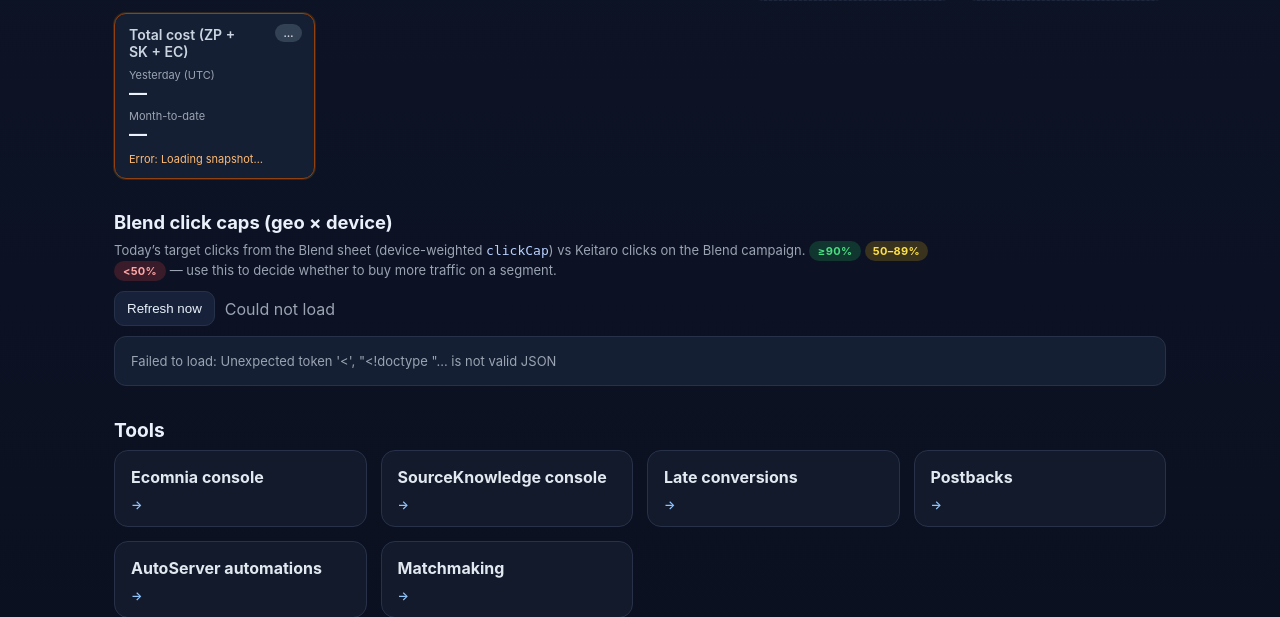
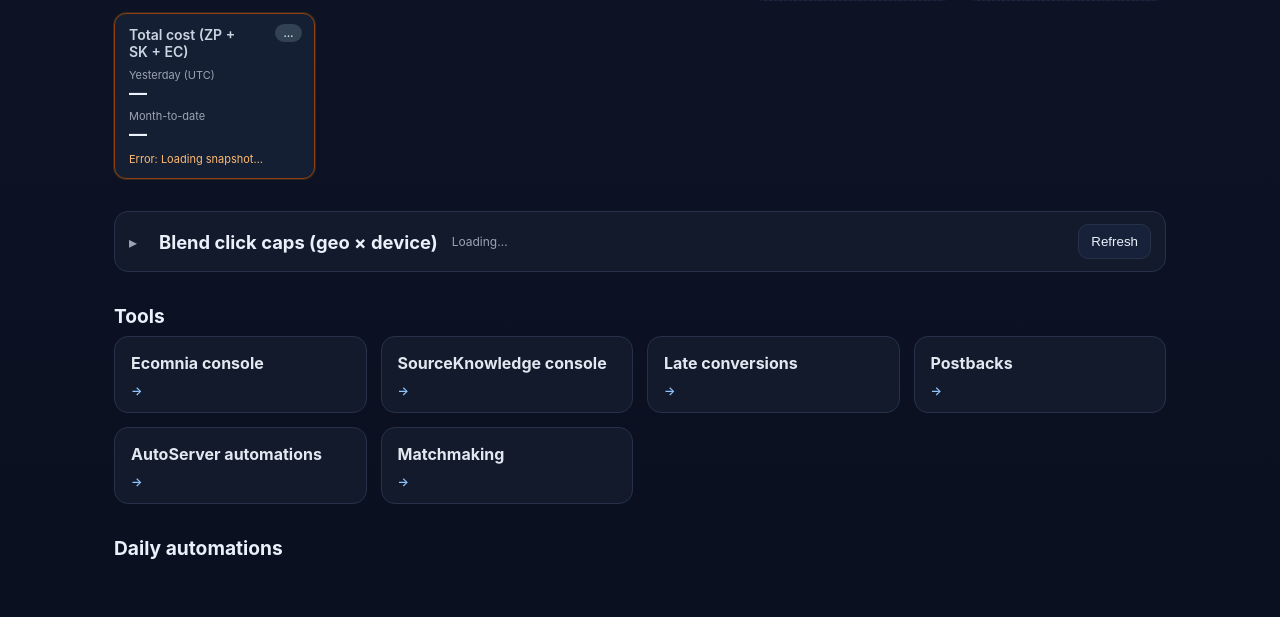
Before and after one commit to omri-alt/advantixTLBX, a Python web app: template templates/index.html in a window 1280 px wide. Shown: the part 561-1178 px from the top of the page. After the commit the page ends 1120 px from the top, so only its background shows below. Run offline with Jinja, Linux system fonts and the light colour scheme; the template is opened without the code that fills it, so the values that code supplies are empty.

Commit message:
Collapsible Blend cap widget; legacy caps split 50/50.
Hide zero-target geos by default; Keitaro weights use half cap per device for legacy rows.

Co-authored-by: Cursor <cursoragent@cursor.com>

```diff
--- a/templates/index.html
+++ b/templates/index.html
@@ -96,6 +96,20 @@
     }
     .pb-dismiss:hover { opacity: 1; background: rgba(0,0,0,0.12); }
     .blend-cap { margin: 0 0 32px; }
+    .blend-cap details.bc-panel { border: 1px solid var(--line); border-radius: 14px; background: var(--panel); padding: 0; }
+    .blend-cap details.bc-panel > summary {
+      list-style: none; cursor: pointer; padding: 12px 14px; display: flex; flex-wrap: wrap;
+      align-items: center; gap: 8px 14px; user-select: none;
+    }
+    .blend-cap details.bc-panel > summary::-webkit-details-marker { display: none; }
+    .blend-cap details.bc-panel > summary::before {
+      content: "▸"; display: inline-block; width: 1em; color: var(--muted);
+      transition: transform 0.15s ease;
+    }
+    .blend-cap details.bc-panel[open] > summary::before { transform: rotate(90deg); }
+    .blend-cap .bc-summary-title { font-size: 1.15rem; font-weight: 700; margin: 0; }
+    .blend-cap .bc-summary-stats { font-size: 12px; color: var(--muted); flex: 1; min-width: 200px; }
+    .blend-cap .bc-panel-body { padding: 0 14px 14px; border-top: 1px solid var(--line); }
     .blend-cap h2 { margin: 0 0 8px; font-size: 1.15rem; font-weight: 700; }
     .blend-cap .bc-actions { display: flex; flex-wrap: wrap; gap: 10px; align-items: center; margin: 0 0 10px; }
     .blend-cap .bc-meta { font-size: 12px; color: var(--muted); margin-bottom: 10px; }
@@ -162,22 +176,32 @@
     </section>
 
     <section class="blend-cap" id="blend-cap-widget" aria-live="polite">
-      <h2 class="section-title">Blend click caps (geo × device)</h2>
-      <p class="muted" style="margin:0 0 10px;font-size:13px;max-width:820px;">
-        Today’s target clicks from the Blend sheet (device-weighted <code>clickCap</code>) vs Keitaro clicks on the Blend campaign.
+      <details class="bc-panel" id="blend-cap-details">
+        <summary>
+          <span class="bc-summary-title">Blend click caps (geo × device)</span>
+          <span class="bc-summary-stats" id="blend-cap-summary-line">Loading…</span>
+          <button type="button" class="btn btn-sm" id="blend-cap-refresh-btn" title="Rebuild from Blend sheet + Keitaro">Refresh</button>
+        </summary>
+        <div class="bc-panel-body">
+          <p class="muted" style="margin:10px 0;font-size:13px;max-width:820px;">
+            Target clicks from the Blend sheet vs Keitaro today (UTC). Legacy rows split <code>clickCap</code> 50/50 desktop/mobile.
             <span class="bc-pill green" style="vertical-align:middle;">≥90%</span>
             <span class="bc-pill yellow" style="vertical-align:middle;">50–89%</span>
             <span class="bc-pill red" style="vertical-align:middle;">&lt;50%</span>
-        — use this to decide whether to buy more traffic on a segment.
           </p>
-      <div class="bc-actions">
-        <button type="button" class="btn btn-sm" id="blend-cap-refresh-btn" title="Rebuild from Blend sheet + Keitaro">Refresh now</button>
-        <span class="muted" id="blend-cap-meta">Loading…</span>
+          <div class="bc-actions" style="margin-bottom:10px;">
+            <label class="muted" style="font-size:12px;display:inline-flex;align-items:center;gap:6px;">
+              <input type="checkbox" id="blend-cap-show-zero-target" />
+              Show geos with clicks but no sheet cap
+            </label>
+            <span class="muted" id="blend-cap-meta"></span>
           </div>
           <div id="blend-cap-err" class="bc-err" style="display:none;"></div>
           <div class="blend-cap-table-wrap">
             <div id="blend-cap-body" class="bc-empty">Loading cap progress…</div>
           </div>
+        </div>
+      </details>
     </section>
 
     <section class="tools-section" aria-label="Tools">
@@ -572,14 +596,28 @@
   <script>
   (function() {
     var metaEl = document.getElementById("blend-cap-meta");
+    var summaryLine = document.getElementById("blend-cap-summary-line");
     var bodyEl = document.getElementById("blend-cap-body");
     var errEl = document.getElementById("blend-cap-err");
     var refreshBtn = document.getElementById("blend-cap-refresh-btn");
+    var showZeroCb = document.getElementById("blend-cap-show-zero-target");
     var apiUrl = {{ url_for("api_blend_cap_progress") | tojson }};
     var refreshUrl = {{ url_for("api_blend_cap_progress_refresh") | tojson }};
     var pollMs = 3 * 60 * 60 * 1000;
+    var lastData = null;
 
     if (!metaEl || !bodyEl) return;
+
+    function showZeroTarget() {
+      return showZeroCb && showZeroCb.checked;
+    }
+
+    function filterSegs(segs) {
+      if (showZeroTarget()) return segs;
+      return segs.filter(function(s) {
+        return (s.target_clicks || 0) > 0;
+      });
+    }
 
     function esc(s) {
       return String(s == null ? "" : s)
@@ -593,8 +631,24 @@
       return Math.max(0, Math.min(100, pct));
     }
 
+    function renderSummary(data) {
+      var segs = filterSegs((data && data.segments) || []);
+      var counts = { green: 0, yellow: 0, red: 0 };
+      segs.forEach(function(s) {
+        var lvl = s.level || "none";
+        if (counts[lvl] != null) counts[lvl] += 1;
+      });
+      var parts = [];
+      if (data && data.calendar_day_utc) parts.push("UTC " + data.calendar_day_utc);
+      parts.push("green " + counts.green + " · yellow " + counts.yellow + " · red " + counts.red);
+      if (data && data.updated_utc) {
+        parts.push("updated " + data.updated_utc.replace("T", " ").replace("Z", " UTC"));
+      }
+      if (summaryLine) summaryLine.textContent = parts.join(" · ");
+    }
+
     function renderTable(data) {
-      var segs = (data && data.segments) || [];
+      var segs = filterSegs((data && data.segments) || []);
       if (!segs.length) {
         bodyEl.className = "bc-empty";
         bodyEl.textContent = "No geo × device segments with targets today. Check the Blend sheet and run blend sync.";
@@ -627,19 +681,17 @@
 
     function renderMeta(data) {
       var parts = [];
-      if (data.calendar_day_utc) parts.push("UTC day " + data.calendar_day_utc);
-      if (data.updated_utc) parts.push("updated " + data.updated_utc);
-      if (data.next_refresh_utc) parts.push("next auto " + data.next_refresh_utc);
-      var sum = data.summary;
-      if (sum) {
-        parts.push(
-          "green " + (sum.green || 0) +
-          " · yellow " + (sum.yellow || 0) +
-          " · red " + (sum.red || 0)
-        );
+      if (data.next_refresh_utc) parts.push("Next auto refresh " + data.next_refresh_utc.replace("T", " ").replace("Z", " UTC"));
+      if (data.refresh_queued) parts.push("Background refresh queued");
+      metaEl.textContent = parts.join(" · ") || "";
     }
-      if (data.refresh_queued) parts.push("(background refresh queued)");
-      metaEl.textContent = parts.join(" · ") || "—";
+
+    function paint(data) {
+      lastData = data;
+      renderSummary(data);
+      renderMeta(data);
+      renderErrors(data);
+      renderTable(data);
     }
 
     function renderErrors(data) {
@@ -660,9 +712,7 @@
           return r.json();
         })
         .then(function(data) {
-          renderMeta(data);
-          renderErrors(data);
-          renderTable(data);
+          paint(data);
         })
         .catch(function(e) {
           metaEl.textContent = "Could not load";
@@ -671,10 +721,18 @@
         });
     }
 
+    if (showZeroCb) {
+      showZeroCb.addEventListener("change", function() {
+        if (lastData) paint(lastData);
+      });
+    }
+
     if (refreshBtn) {
-      refreshBtn.addEventListener("click", function() {
+      refreshBtn.addEventListener("click", function(ev) {
+        ev.preventDefault();
+        ev.stopPropagation();
         refreshBtn.disabled = true;
-        metaEl.textContent = "Refreshing from Blend sheet + Keitaro…";
+        metaEl.textContent = "Refreshing…";
         fetch(refreshUrl, {
           method: "POST",
           credentials: "same-origin",
@@ -689,9 +747,7 @@
             return r.json();
           })
           .then(function(data) {
-            renderMeta(data);
-            renderErrors(data);
-            renderTable(data);
+            paint(data);
           })
           .catch(function(e) {
             errEl.style.display = "block";
```
Also changed, not shown: integrations/blend_device.py (+8 -4 lines). Lines whose indentation alone changed are shown as unchanged.
